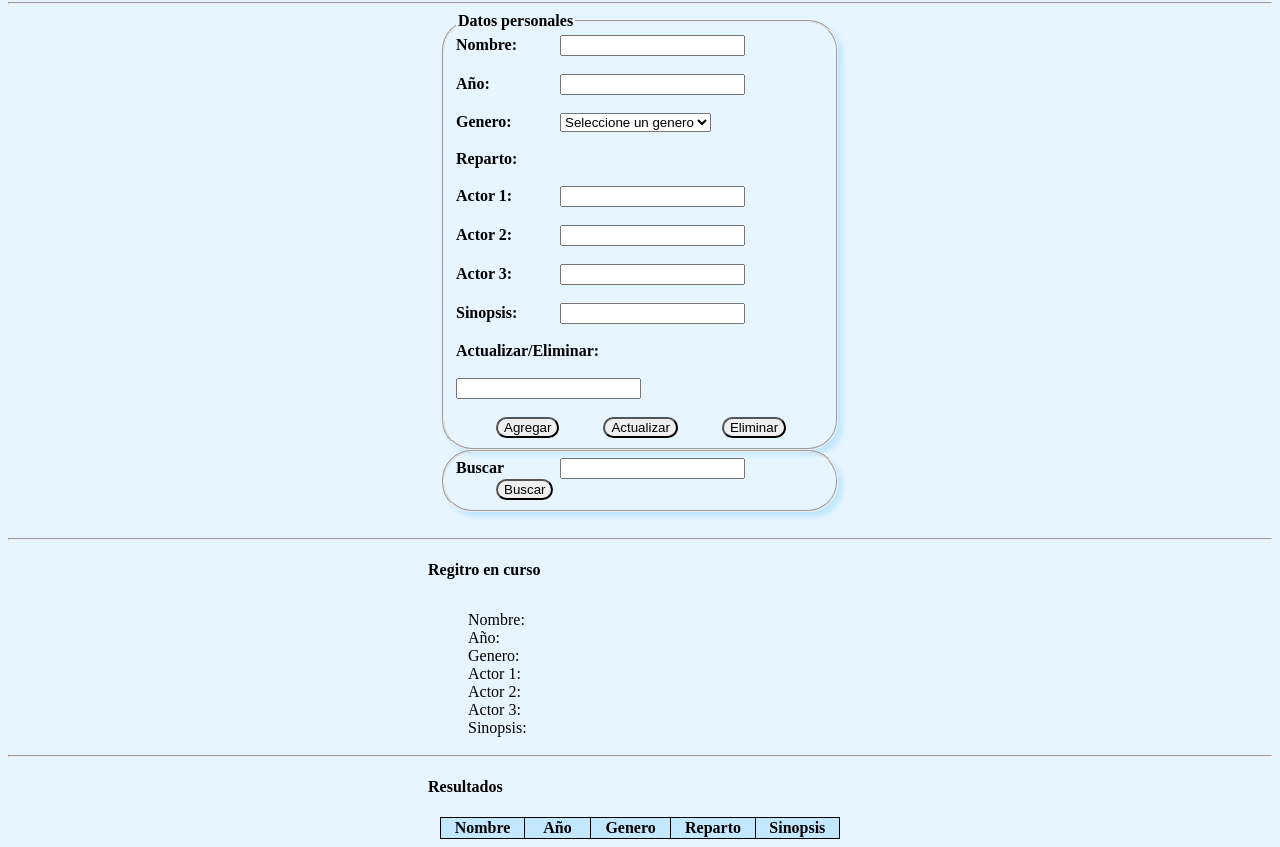
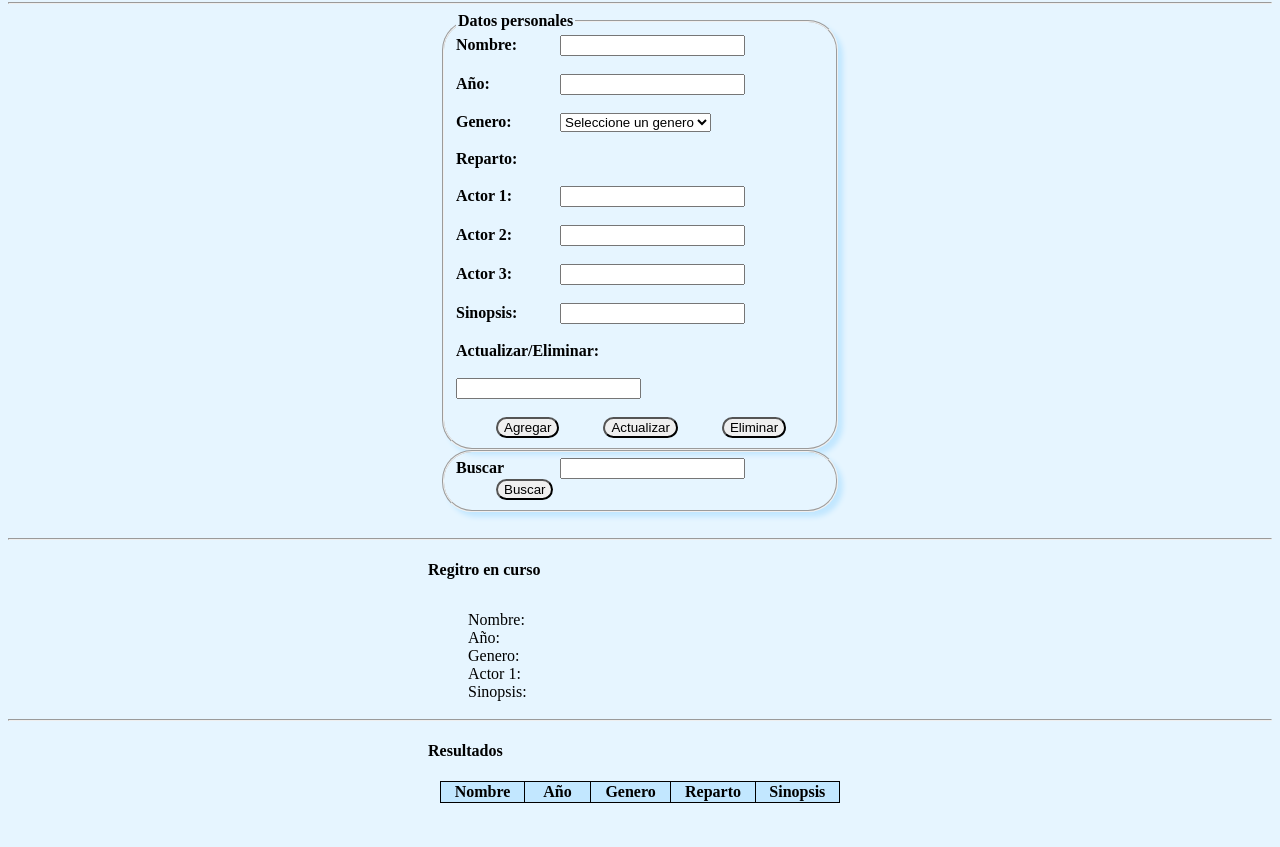
Before and after one commit to Eric-H-R/JSON111, a plain HTML site: page index.html in a window 1280 px wide. Shown: the part 78-925 px from the top of the page. After the commit the page ends 889 px from the top, so only its background shows below. Drawn offline with Linux system fonts and the light colour scheme.

Commit message:
Se borraron dos actores del reparto

```diff
--- a/index.html
+++ b/index.html
@@ -66,8 +66,6 @@
 	  <div id="resultado2">Año: </div>
 	  <div id="resultado3">Genero: </div>
 	  <div id="resultado4">Actor 1: </div>
-	  <div id="resultado5">Actor 2: </div>
-	  <div id="resultado6">Actor 3: </div>
 	  <div id="resultado7">Sinopsis: </div>
   </div>
   <hr/>
```
